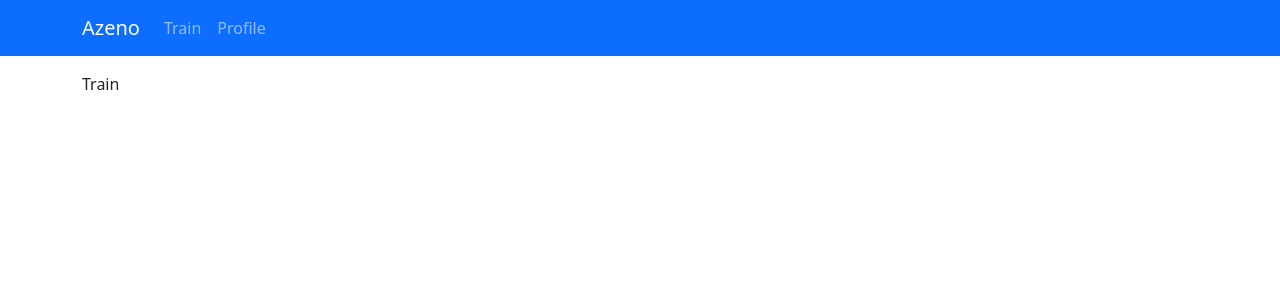
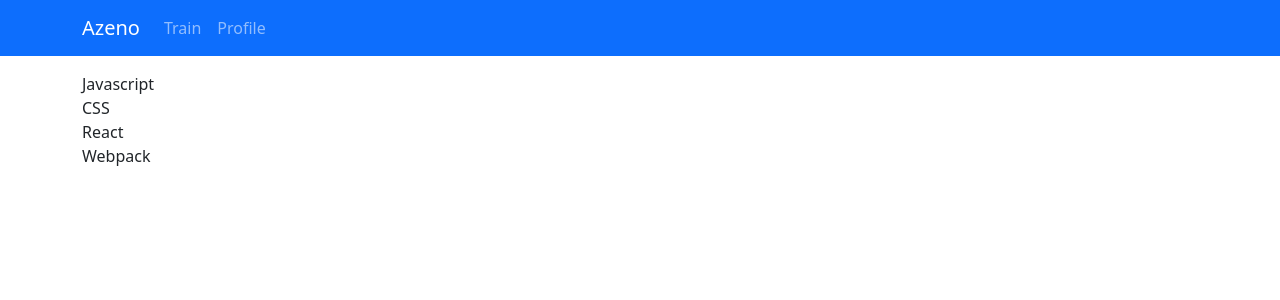
Before and after one commit to marcinkos1910/azeno, a React app: page /train in a window 1280 px wide. Shown: the top 300 px of the page. Built offline with nearby package versions, Linux system fonts and the light colour scheme; data requests are answered from the project's data file.

Commit message:
cards in train component

```diff
--- a/backend_api/db.json
+++ b/backend_api/db.json
@@ -4,5 +4,35 @@
             "id": 0,
             "name": "Lech"
         }
+    ],
+    "sets": [
+        {
+            "name": "Javascript",
+            "id": 1,
+            "level": "junior",
+            "quantity": 130,
+            "image": "js.png"
+        },
+        {
+            "name": "CSS",
+            "id": 2,
+            "level": "guru",
+            "quantity": 10,
+            "image": "css.png"
+        },
+        {
+            "name": "React",
+            "id": 3,
+            "level": "junior",
+            "quantity": 420,
+            "image": "react.png"
+        },
+        {
+            "name": "Webpack",
+            "id": 4,
+            "level": "mid",
+            "quantity": 99,
+            "image": "webpack.png"
+        }
     ]
 }
--- a/src/components/App/App.jsx
+++ b/src/components/App/App.jsx
@@ -39,6 +39,7 @@
                             <Route path="/login" element={<Login />} />
                             <Route path="/register" element={<Register />} />
                             {/* </>} */}
+                            <Route path="/train/:id" element={<h2>It works</h2>} />
                         </Routes>
                     </Col>
                 </Row>
--- /dev/null
+++ b/src/components/Card/Card.jsx
@@ -0,0 +1,10 @@
+import React from "react";
+
+
+function Card({id, name, level, quantity, image}) {
+    return (
+        <div>{name}</div>
+    )
+}
+
+export default Card;
--- a/src/components/Train/Train.jsx
+++ b/src/components/Train/Train.jsx
@@ -1,9 +1,28 @@
-import React from "react";
+import React, { useEffect, useState } from "react";
+import Card from "../Card/Card";
 
 
 function Train(props) {
+    const [cards, setCards] = useState([])
+
+    useEffect(() => {
+        getSets().then((data) => setCards(data))
+    }, [])
+
+    async function getSets() {
+        const url = "http://localhost:3010";
+        const endpoint = "sets";
+        const response = await fetch(`${url}/${endpoint}`)
+
+        return await response.json();
+    }
+
     return (
-        <div>Train</div>
+        <div>
+            {cards.map(({id, name, level, quantity, image}) => (
+                <Card key={id} id={id} name={name} level={level} quantity={quantity} image={image}/>
+            ))}
+        </div>
     )
 }
 
```
